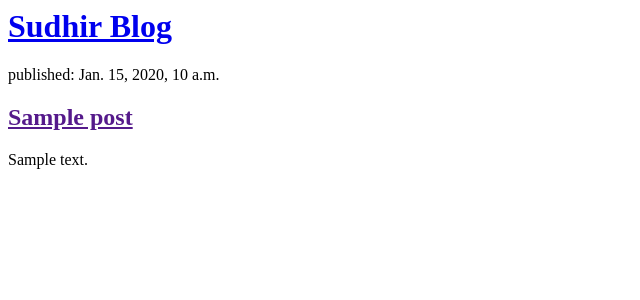
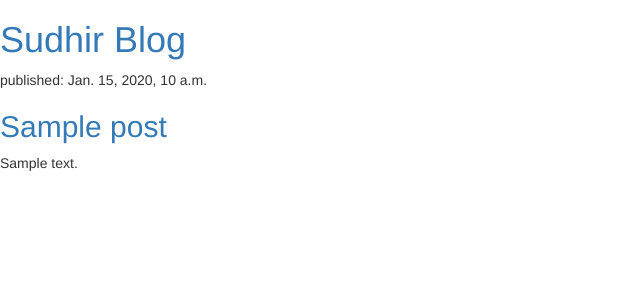
Before and after one commit to sudhirraj31/my-first-blog, a Django app: template blog/templates/blog/post_list.html in a window 1280 px wide. Shown: the top 300 px of the page, without its empty margins (0-640 px from the left). Run offline with Django 3.2, Linux system fonts and the light colour scheme; the template is opened without the code that fills it: values that come from a table or form of the project are taken from there, others are empty; tables that the repository leaves empty hold one stand-in row (values such as "Sample post"); some libraries are stand-ins or nearby versions.

Commit message:
css file add for blog

```diff
--- /dev/null
+++ b/blog/static/css/blog.css
@@ -0,0 +1,3 @@
+h1 a, h2 a {
+    color: #C25100;
+}
--- a/blog/templates/blog/post_list.html
+++ b/blog/templates/blog/post_list.html
@@ -1,6 +1,9 @@
+{% load static %}
 <html>
     <head>
         <title>Sudhir </title>
+        <link rel="stylesheet" href="//maxcdn.bootstrapcdn.com/bootstrap/3.2.0/css/bootstrap.min.css">
+        <link rel="stylesheet" href="//maxcdn.bootstrapcdn.com/bootstrap/3.2.0/css/bootstrap-theme.min.css">
     </head>
     <body>
         <div>
```
